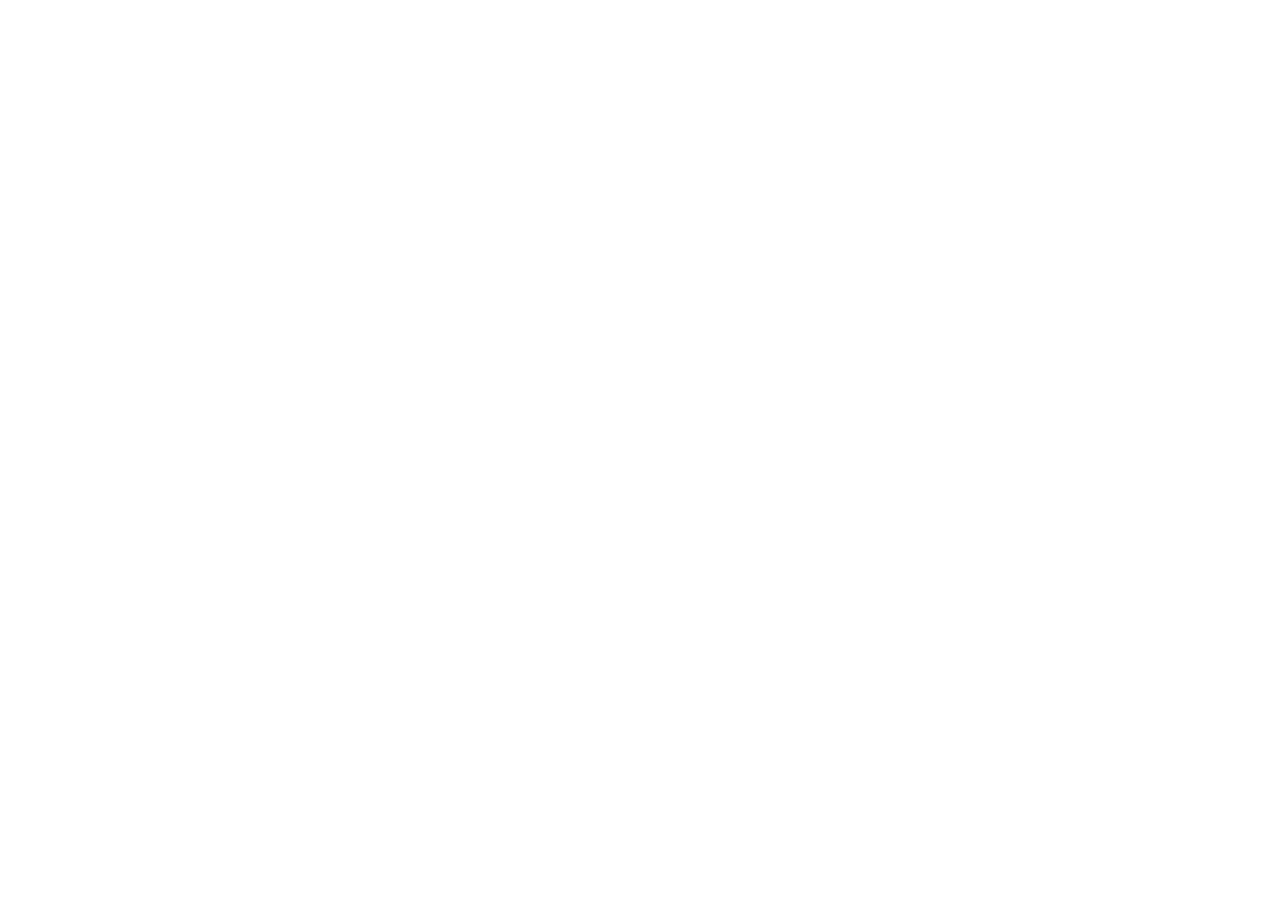
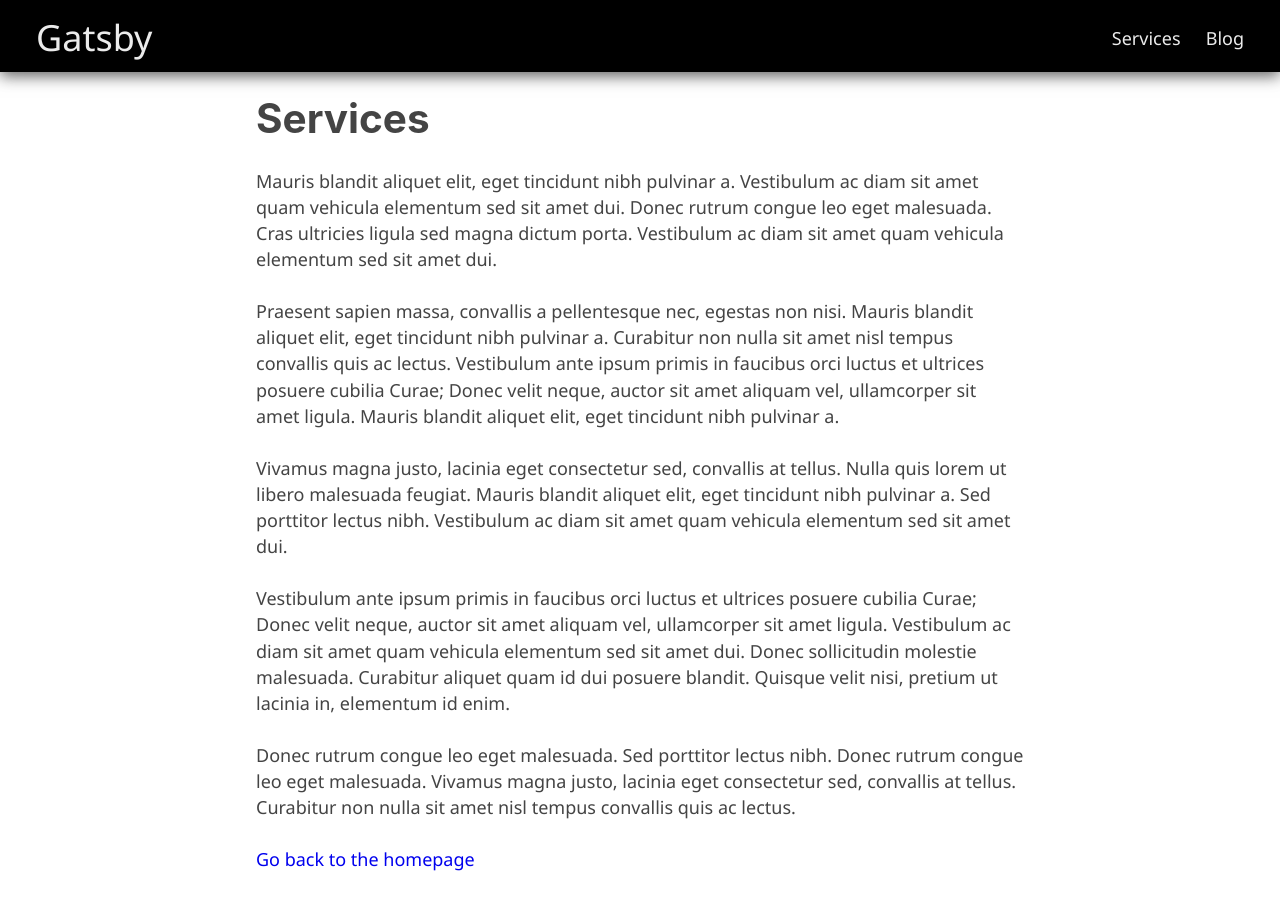
Before and after one commit to mark-williams/gatsby-site, a Gatsby site: page /services in a window 1280 px wide. Before the commit this address had no page. Before the commit the page ends 800 px from the top, so only its background shows below. Built offline with nearby package versions, Linux system fonts and the light colour scheme; Gatsby itself is replaced by a stand-in of ours.

Commit message:
chore: added nav links (relatively unstyled)

```diff
--- a/src/components/Header/index.js
+++ b/src/components/Header/index.js
@@ -10,6 +10,7 @@ const HeaderContainer = styled.div`
   position: fixed;
   top: 0;
   width: 100%;
+  height: 4rem;
 `;
 
 const HeaderContent = styled.div`
@@ -20,12 +21,35 @@ const HeaderContent = styled.div`
   a {
     color: hsl(0, 0%, 92%);
   }
+  display: flex;
+  flex-direction: row;
+  justify-content: space-between;
+`;
+
+const Links = styled.ul`
+  font-size: 1rem;
+  list-style-type: none;
+  margin: 0;
+  padding: 0;
+
+  li {
+    float: left;
+    margin-left: 1.4rem;
+  }
 `;
 
 const Header = () => (
   <HeaderContainer>
     <HeaderContent>
       <Link to="/">Gatsby</Link>
+      <Links>
+        <li>
+          <Link to={'/services'}>Services</Link>
+        </li>
+        <li>
+          <Link to={'/blog'}>Blog</Link>
+        </li>
+      </Links>
     </HeaderContent>
   </HeaderContainer>
 );
--- a/src/pages/index.js
+++ b/src/pages/index.js
@@ -39,6 +39,7 @@ const IndexPage = () => (
           Curabitur aliquet quam id dui posuere blandit. Proin eget tortor
           risus. Donec sollicitudin molestie malesuada.
         </p>
+        <Link to="/services">More...</Link>
       </SectionBody>
     </Section>
     <Section>
@@ -50,8 +51,6 @@ const IndexPage = () => (
           ultricies ligula sed magna dictum porta. Vivamus suscipit tortor eget
           felis porttitor volutpat.
         </p>
-
-        <Link to="/page-2/">Go to page 2</Link>
       </SectionBody>
     </Section>
   </Layout>
--- /dev/null
+++ b/src/pages/services.js
@@ -0,0 +1,55 @@
+import React from 'react';
+import { Link } from 'gatsby';
+import Layout from '../components/layout';
+import Section from '../components/Section';
+import SectionBody from '../components/SectionBody';
+
+const Services = () => (
+  <Layout>
+    <Section>
+      <SectionBody>
+        <h1>Services</h1>
+        <p>
+          Mauris blandit aliquet elit, eget tincidunt nibh pulvinar a.
+          Vestibulum ac diam sit amet quam vehicula elementum sed sit amet dui.
+          Donec rutrum congue leo eget malesuada. Cras ultricies ligula sed
+          magna dictum porta. Vestibulum ac diam sit amet quam vehicula
+          elementum sed sit amet dui.
+        </p>
+        <p>
+          Praesent sapien massa, convallis a pellentesque nec, egestas non nisi.
+          Mauris blandit aliquet elit, eget tincidunt nibh pulvinar a. Curabitur
+          non nulla sit amet nisl tempus convallis quis ac lectus. Vestibulum
+          ante ipsum primis in faucibus orci luctus et ultrices posuere cubilia
+          Curae; Donec velit neque, auctor sit amet aliquam vel, ullamcorper sit
+          amet ligula. Mauris blandit aliquet elit, eget tincidunt nibh pulvinar
+          a.
+        </p>
+        <p>
+          Vivamus magna justo, lacinia eget consectetur sed, convallis at
+          tellus. Nulla quis lorem ut libero malesuada feugiat. Mauris blandit
+          aliquet elit, eget tincidunt nibh pulvinar a. Sed porttitor lectus
+          nibh. Vestibulum ac diam sit amet quam vehicula elementum sed sit amet
+          dui.
+        </p>
+        <p>
+          Vestibulum ante ipsum primis in faucibus orci luctus et ultrices
+          posuere cubilia Curae; Donec velit neque, auctor sit amet aliquam vel,
+          ullamcorper sit amet ligula. Vestibulum ac diam sit amet quam vehicula
+          elementum sed sit amet dui. Donec sollicitudin molestie malesuada.
+          Curabitur aliquet quam id dui posuere blandit. Quisque velit nisi,
+          pretium ut lacinia in, elementum id enim.
+        </p>
+        <p>
+          Donec rutrum congue leo eget malesuada. Sed porttitor lectus nibh.
+          Donec rutrum congue leo eget malesuada. Vivamus magna justo, lacinia
+          eget consectetur sed, convallis at tellus. Curabitur non nulla sit
+          amet nisl tempus convallis quis ac lectus.
+        </p>
+        <Link to="/">Go back to the homepage</Link>
+      </SectionBody>
+    </Section>
+  </Layout>
+);
+
+export default Services;
```
Also changed, not shown: src/pages/page-2.js (deleted, +0 -19 lines).
